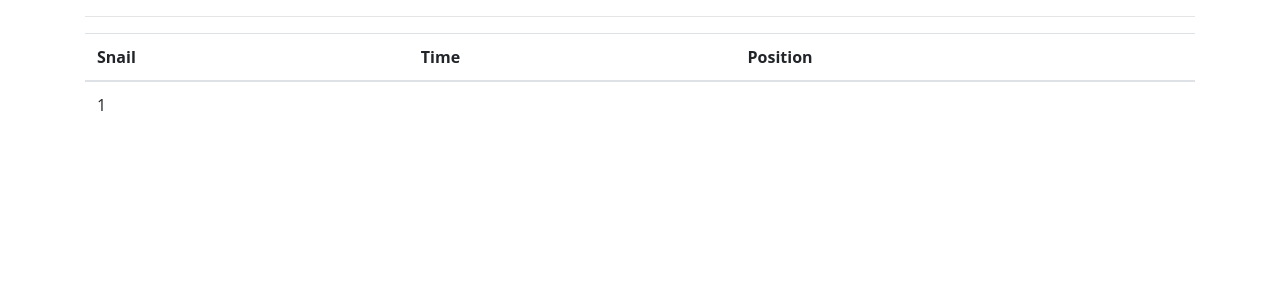
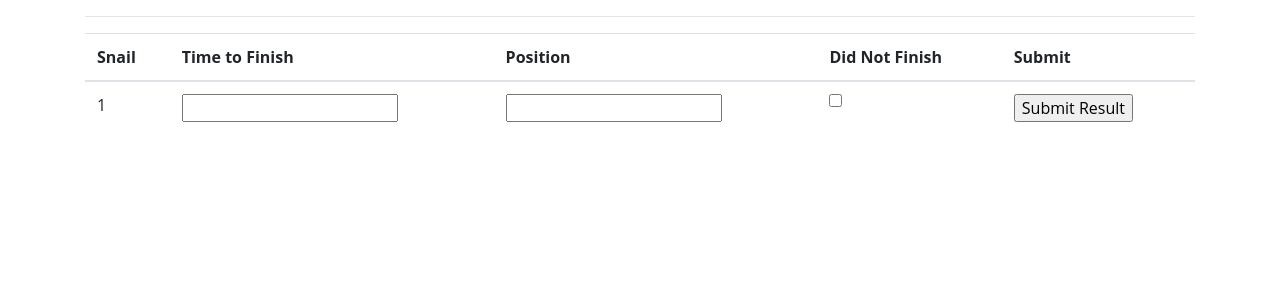
Before and after one commit to infinityworks/snailx-admin-panel, a Flask app: page /rounds/1/races/1 in a window 1280 px wide. Shown: the part 56-356 px from the top of the page. Run offline with Flask 2, Linux system fonts and the light colour scheme; a user stored in the database is signed in; tables that the repository leaves empty hold one stand-in row (values such as "Sample post"); parts of the project's set-up code (start-up, migrations or seed data) failed here and were passed over; some libraries are stand-ins or nearby versions.

Commit message:
Added form for each snail to the results page

```diff
--- a/forms/forms.py
+++ b/forms/forms.py
@@ -1,5 +1,5 @@
 from flask_wtf import FlaskForm
-from wtforms import StringField, PasswordField, BooleanField, SubmitField
+from wtforms import StringField, PasswordField, BooleanField, SubmitField, IntegerField
 from wtforms.validators import DataRequired, Email, EqualTo, ValidationError
 
 
@@ -8,3 +8,9 @@ class LoginForm(FlaskForm):
     password = PasswordField('Password', validators=[DataRequired()])
     remember_me = BooleanField('Remember Me')
     submit = SubmitField('Sign In')
+
+class RaceResultsForm(FlaskForm):
+    time_to_finish = IntegerField('Time to Finish', validators=[DataRequired()])
+    position = IntegerField('Position', validators=[DataRequired()])
+    did_not_finish = BooleanField('Did Not Finish', validators=[DataRequired()])
+    submit = SubmitField('Submit Result')
--- a/globals/templates/results.html
+++ b/globals/templates/results.html
@@ -6,16 +6,25 @@
     <thead>
         <tr>
           <th scope="col">Snail</th>
-          <th scope="col">Time</th>
+          <th scope="col">Time to Finish</th>
           <th scope="col">Position</th>
+          <th scope="col">Did Not Finish</th>
+          <th scope="col">Submit</th>
         </tr>
     </thead>
     <tbody>
     {% for participant in participants %}
       <tr style="cursor: pointer;" onclick="clicked({{participant.id}})">
         <td>{{participant.id}}</td>
-        <td></td>
-        <td></td>
+        <form method="POST" action="">
+            {{ race_results_form.csrf_token }}
+            <td>{{ race_results_form.time_to_finish() }}</td>
+            <td>{{ race_results_form.position() }}</td>
+            <td>{{ race_results_form.did_not_finish() }}</td>
+            <td>{{ race_results_form.submit() }}</td>
+        </form>
+
+
     </tr>
     {% endfor %}
     </tbody>
--- a/routes/results/results.py
+++ b/routes/results/results.py
@@ -1,7 +1,7 @@
 from flask import render_template, Blueprint, url_for, redirect
 from flask_login import current_user
 from db.models import RaceResult, Race, RaceParticipants
-
+from forms.forms import RaceResultsForm
 
 result_blueprint = Blueprint('result', __name__)
 
@@ -13,5 +13,6 @@ def race(round_id, race_id):
 
     race = Race().get_race(race_id)
     participants = RaceParticipants().get_race_participants_race_id(race_id)
+    race_results_form = RaceResultsForm()
 
-    return render_template('results.html', race=race, participants=participants)
+    return render_template('results.html', race=race, participants=participants, race_results_form=race_results_form)
```
